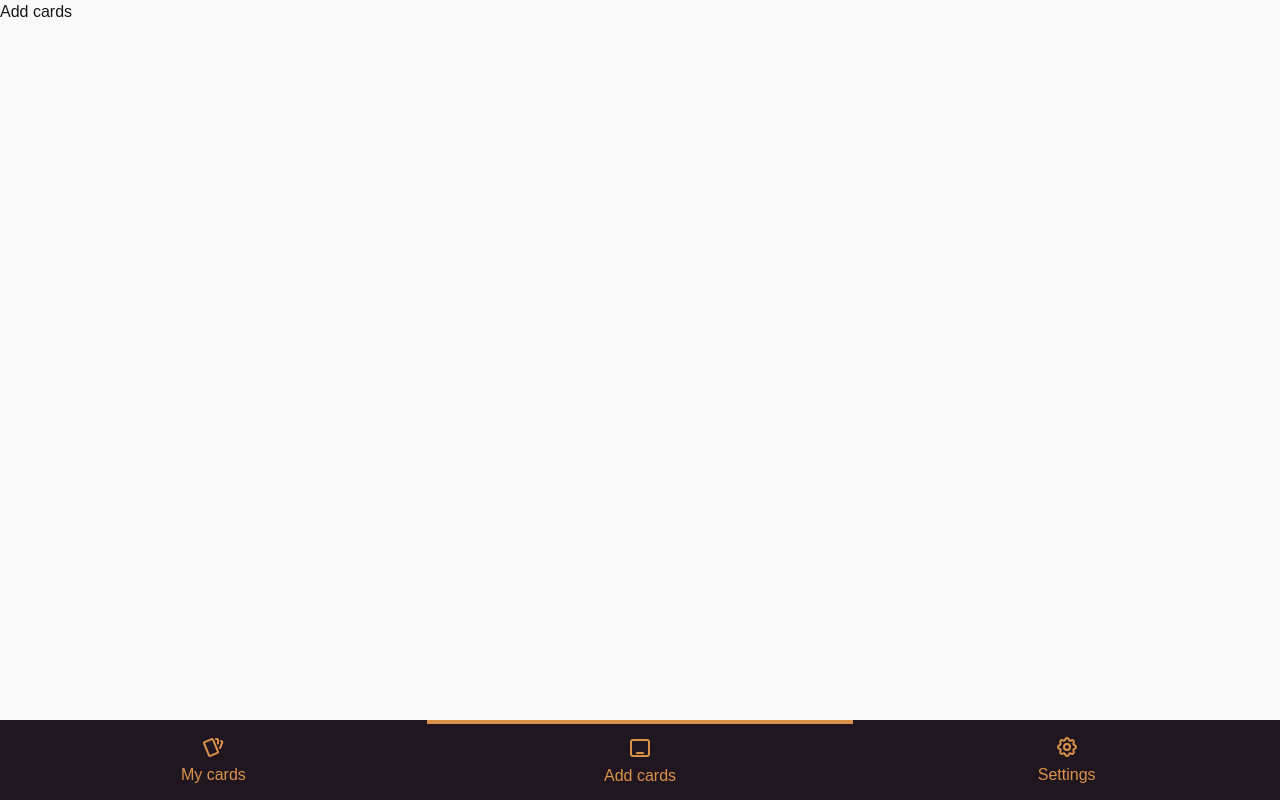
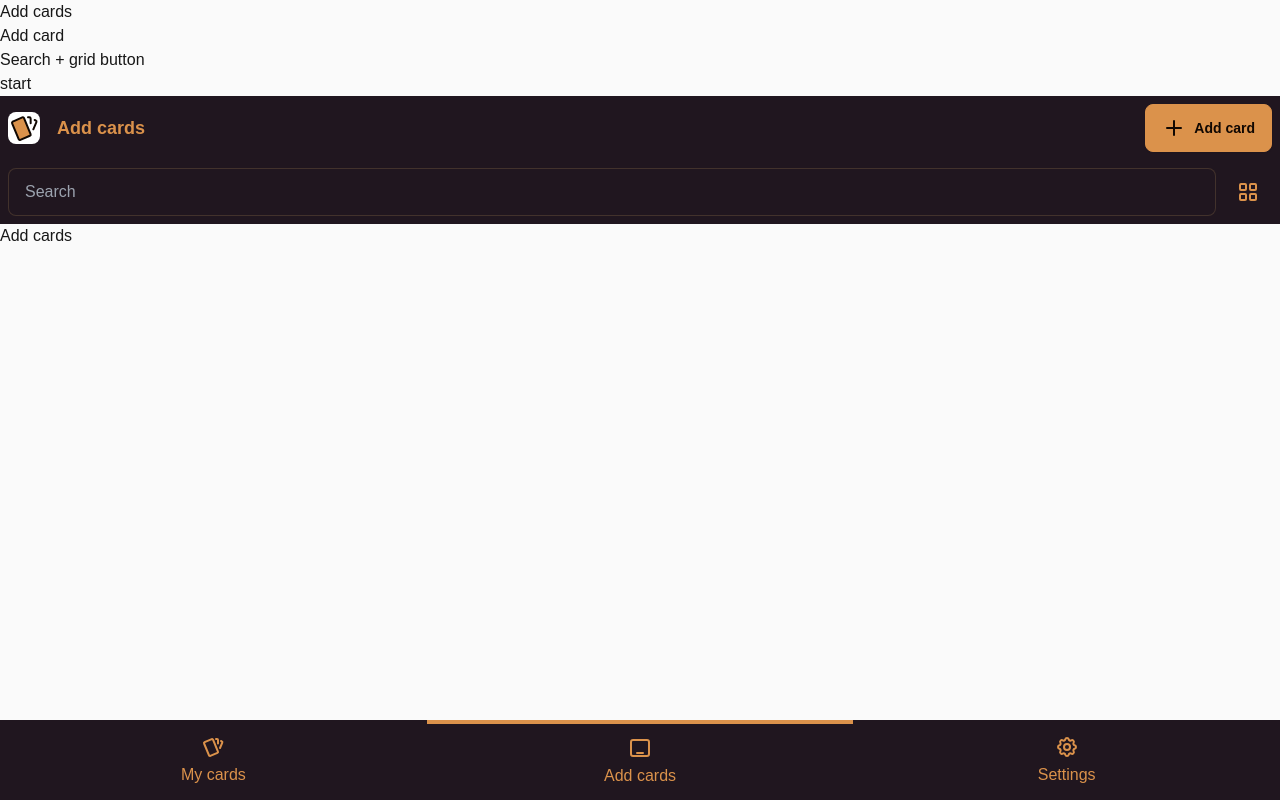
Before and after one commit to lukasbicus/cardchain, a Next.js app: page /add-cards in a window 1280 px wide. Built offline with nearby package versions, Linux system fonts and the light colour scheme.

Commit message:
Work on header.

```diff
--- a/app/(homescreens)/add-cards/page.tsx
+++ b/app/(homescreens)/add-cards/page.tsx
@@ -1,3 +1,104 @@
+import { Routes } from '@/app/lib/shared';
+import {
+  IconDotsVertical,
+  IconLayoutGrid,
+  IconPlus,
+  IconSearch,
+} from '@tabler/icons-react';
+import Image from 'next/image';
+import Link from 'next/link';
+import { ReactNode } from 'react';
+
+function PrimaryHeader({
+  title,
+  actions,
+  children,
+}: {
+  title: string;
+  actions: JSX.Element;
+  children: ReactNode;
+}) {
+  return (
+    <header>
+      <div>
+        {title}
+        <div>{actions}</div>
+      </div>
+      <div>{children}</div>
+    </header>
+  );
+}
+
 export default function Page() {
-  return <main>Add cards</main>;
+  return (
+    <div>
+      <PrimaryHeader
+        title="Add cards"
+        actions={
+          <>
+            <button>Add card</button>
+          </>
+        }
+      >
+        <div>Search + grid button</div>
+      </PrimaryHeader>
+      <div>start</div>
+      <div className="navbar bg-base-100 text-primary">
+        <div className="navbar-start">
+          <Image
+            src="/logo.svg"
+            alt="Tilda logo"
+            className="w-8 bg-white rounded-lg"
+            width={24}
+            height={24}
+          />
+          <h1 className="btn btn-ghost text-lg">Add cards</h1>
+        </div>
+
+        <div className="navbar-end">
+          <Link href={Routes.ScanCard}>
+            <button className="btn btn-primary">
+              <IconPlus className="w-6 h-6" />
+              Add card
+            </button>
+          </Link>
+        </div>
+
+        {/*<div className="navbar-end">*/}
+        {/*  <button className="btn btn-ghost btn-circle">*/}
+        {/*    <svg*/}
+        {/*      xmlns="http://www.w3.org/2000/svg"*/}
+        {/*      className="h-5 w-5"*/}
+        {/*      fill="none"*/}
+        {/*      viewBox="0 0 24 24"*/}
+        {/*      stroke="currentColor"*/}
+        {/*    >*/}
+        {/*      <path*/}
+        {/*        strokeLinecap="round"*/}
+        {/*        strokeLinejoin="round"*/}
+        {/*        strokeWidth="2"*/}
+        {/*        d="M21 21l-6-6m2-5a7 7 0 11-14 0 7 7 0 0114 0z"*/}
+        {/*      />*/}
+        {/*    </svg>*/}
+        {/*  </button>*/}
+        {/*</div>*/}
+      </div>
+      <div className="navbar bg-base-100 text-primary gap-2">
+        <div className="form-control flex-1">
+          <input
+            type="text"
+            placeholder="Search"
+            className="input input-bordered w-full"
+          />
+        </div>
+        <button className="btn btn-circle btn-ghost">
+          <IconLayoutGrid className="w-6 h-6" />
+        </button>
+      </div>
+      <main>
+        Add cards
+        <div className="flex-2"></div>
+      </main>
+    </div>
+  );
 }
--- a/app/globals.css
+++ b/app/globals.css
@@ -5,13 +5,7 @@
 :root {
   --background: #ffffff;
   --foreground: #171717;
-}
-
-@media (prefers-color-scheme: dark) {
-  :root {
-    --background: #0a0a0a;
-    --foreground: #ededed;
-  }
+  /*--primary: #fc9581;*/
 }
 
 body {
--- a/app/lib/shared.ts
+++ b/app/lib/shared.ts
@@ -3,6 +3,8 @@ export enum Routes {
   MyCards = '/my-cards',
   Settings = '/settings',
   Offline = '/offline',
+  AddCard = '/add-card',
+  ScanCard = '/scan-card',
 }
 
 export enum Cookies {
--- a/tailwind.config.ts
+++ b/tailwind.config.ts
@@ -17,7 +17,7 @@ const config: Config = {
   },
   plugins: [daisyui],
   daisyui: {
-    themes: ['coffee', 'sunset', 'acid', 'light', 'dark'],
+    themes: ['coffee'],
   },
 };
 export default config;
```
